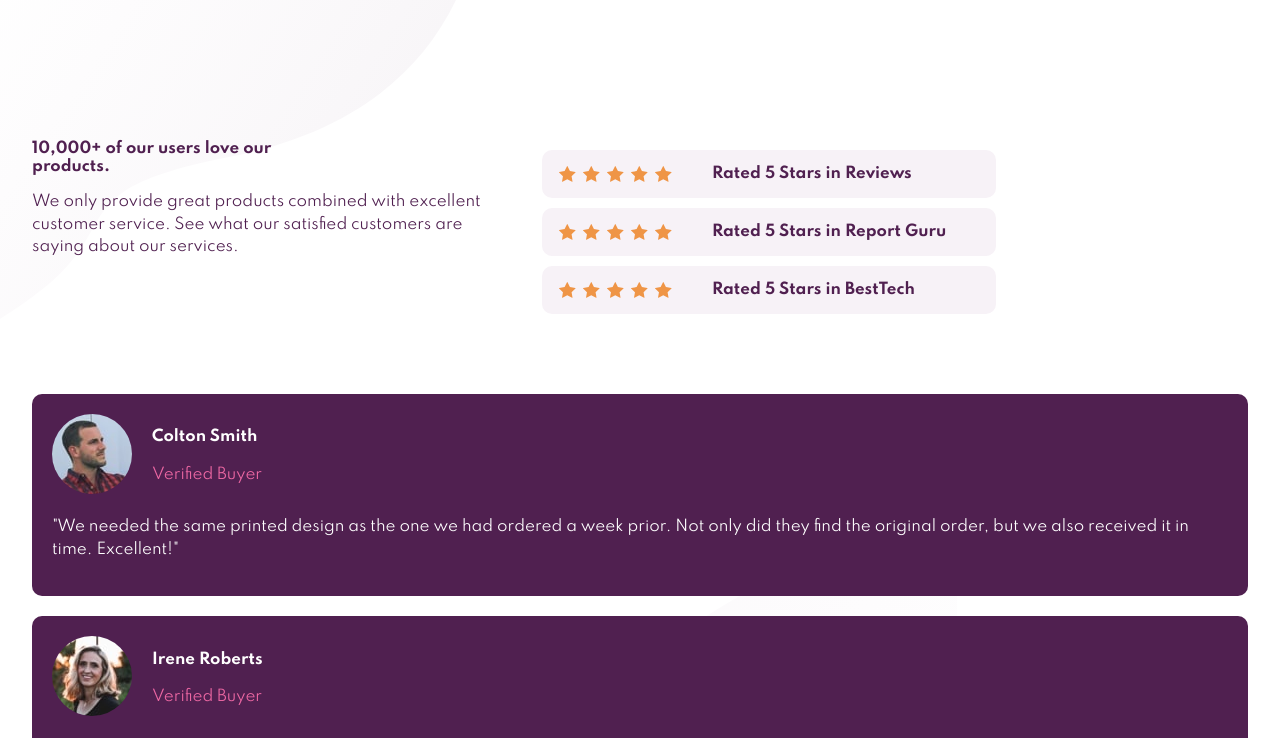
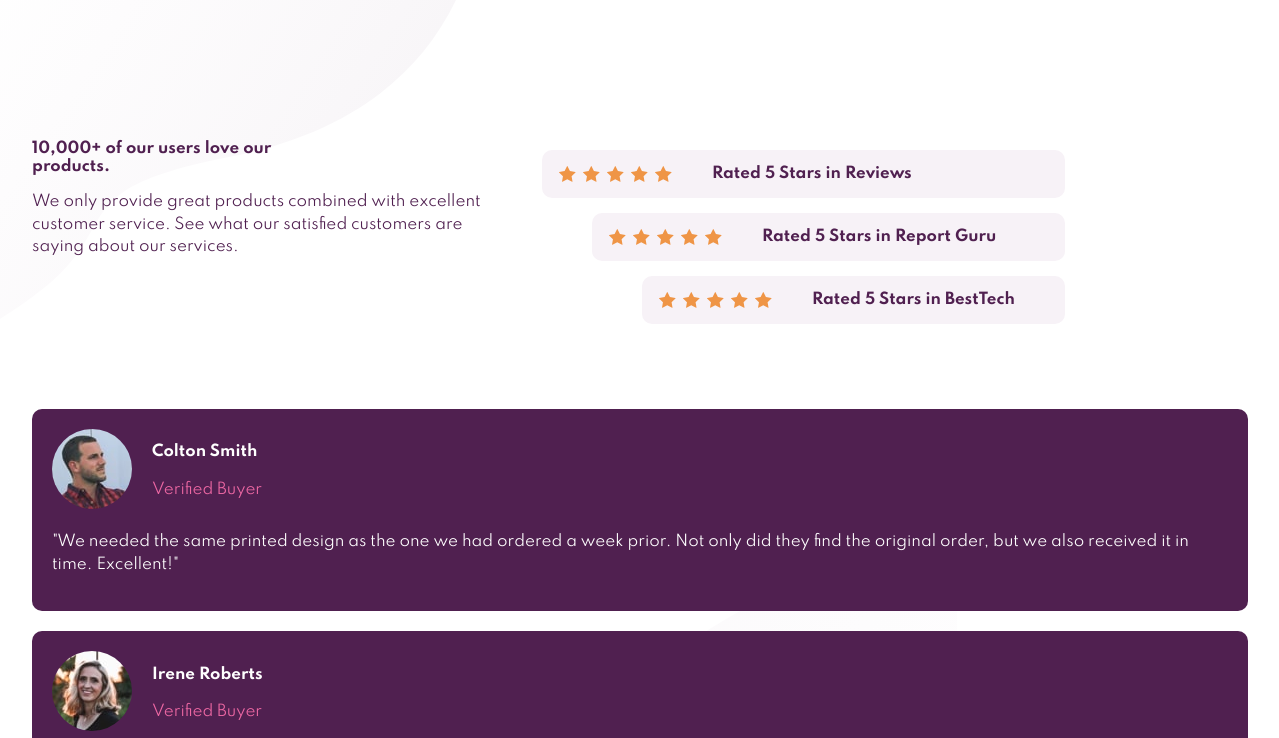
Before and after one commit to royeradames/social-proof-section-master, a React (Create React App) app: page / in a window 1536 px wide. Shown: the top 738 px of the page, without its empty margins (128-1407 px from the left). Built offline with nearby package versions, Linux system fonts and the light colour scheme.

Commit message:
📦indent and space out ratings

```diff
--- a/src/App.scss
+++ b/src/App.scss
@@ -135,7 +135,7 @@ body{
     height: max-content;
 
     &__container{
-      margin: 1rem 0rem;
+      margin: 1rem 0rem 1.5rem;
       padding: 1.5rem 5rem 1.5rem 1rem;
       border-radius: 1rem;
 
@@ -147,7 +147,12 @@ body{
       margin: 0;
       margin-left: 2rem;
       padding-left: 2rem;
-
+    }
+    &_report_gurux_indent{
+      margin-left: 5rem;
+    }
+    &_best_tect_indent{
+      margin-left: 10rem;
     }
 
   }
--- a/src/App.tsx
+++ b/src/App.tsx
@@ -20,7 +20,7 @@ function App() {
       </header>
 
       <section className="rate">
-        <div className="rate_reviews rate__container">
+        <div className="rate_reviews_indent rate__container">
           <div className="rate__starts">
             <img src={ratingStart} alt="A rating start" />
             <img src={ratingStart} alt="A rating start" />
@@ -30,7 +30,7 @@ function App() {
           </div>
           <p className="rate__message">Rated 5 Stars in Reviews</p>
         </div>
-        <div className="rate_report_gurux rate__container">
+        <div className="rate_report_gurux_indent rate__container">
           <div className="rate__starts">
             <img src={ratingStart} alt="A rating start" />
             <img src={ratingStart} alt="A rating start" />
@@ -40,7 +40,7 @@ function App() {
           </div>
           <p className="rate__message">Rated 5 Stars in Report Guru</p>
         </div>
-        <div className="rate_best_tect rate__container">
+        <div className="rate_best_tect_indent rate__container">
           <div className="rate__starts">
             <img src={ratingStart} alt="A rating start" />
             <img src={ratingStart} alt="A rating start" />
```
